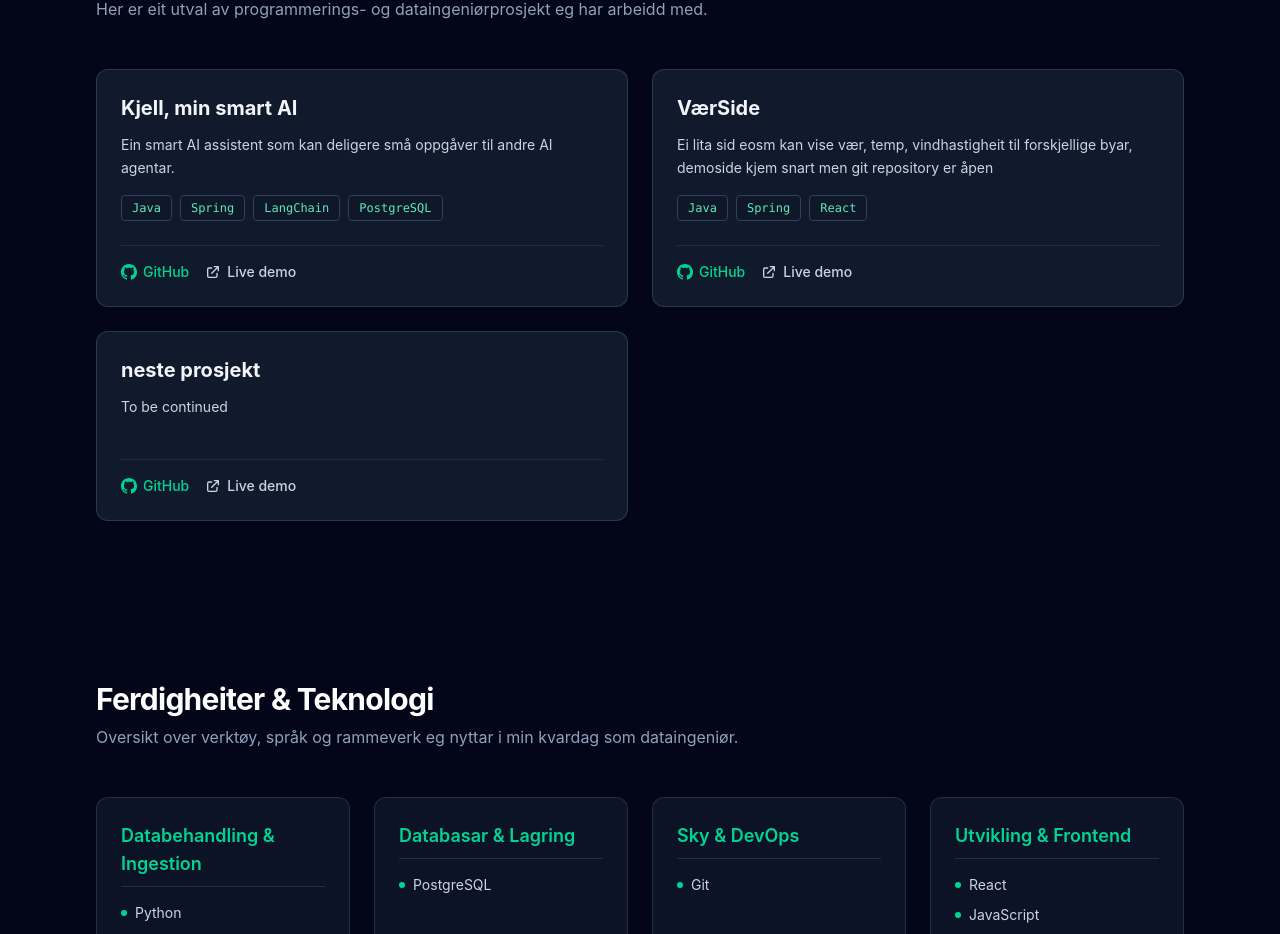
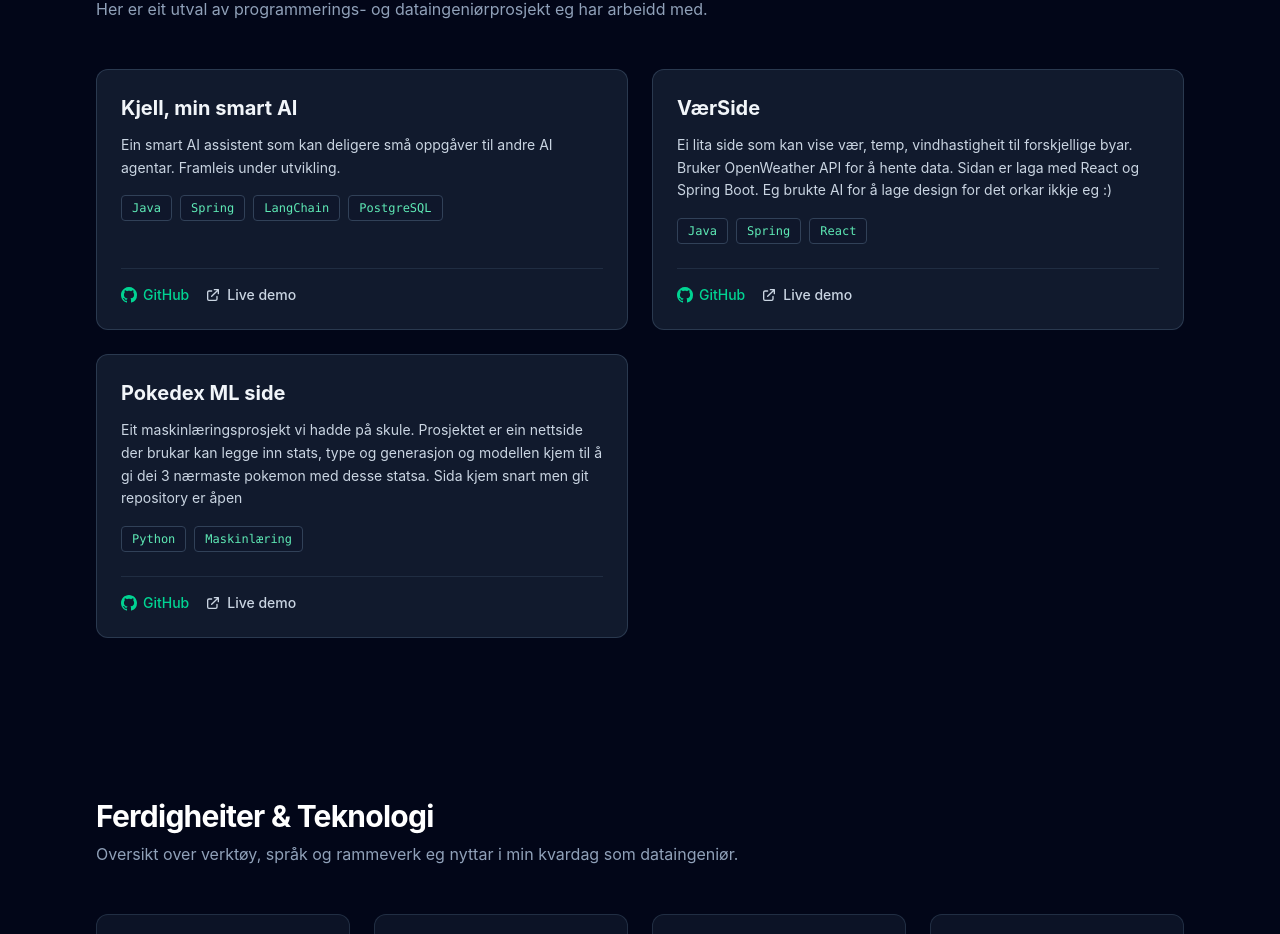
Before and after one commit to Toft30/Portfolio, a React (Vite) app in the folder react-portfolio/: page / in a window 1280 px wide. Shown: the part 980-1914 px from the top of the page. Built offline with nearby package versions, Linux system fonts and the light colour scheme.

Commit message:
satt inn demoside på værsida, og satt inn Ml prosjekt

```diff
--- a/react-portfolio/src/components/Project.jsx
+++ b/react-portfolio/src/components/Project.jsx
@@ -3,7 +3,7 @@ const projectsData = [
     id: 1,
     title: 'Kjell, min smart AI',
     description:
-       'Ein smart AI assistent som kan deligere små oppgåver til andre AI agentar.',
+       'Ein smart AI assistent som kan deligere små oppgåver til andre AI agentar. Framleis under utvikling.',
           techStack: ['Java', 'Spring', 'LangChain', 'PostgreSQL'],
           githubUrl: 'https://github.com/Toft30/AI-manager.git',
           demoUrl: '',
@@ -12,20 +12,19 @@ const projectsData = [
     id: 2,
     title: 'VærSide',
     description:
-      'Ei lita sid eosm kan vise vær, temp, vindhastigheit til forskjellige byar, demoside kjem snart men git repository er åpen',
+      'Ei lita side som kan vise vær, temp, vindhastigheit til forskjellige byar. Bruker OpenWeather API for å hente data. Sidan er laga med React og Spring Boot. Eg brukte AI for å lage design for det orkar ikkje eg :)',
     techStack: ['Java', 'Spring', 'React'],
     githubUrl: 'https://github.com/Toft30/VaerApp.git',
-    demoUrl: '',
+    demoUrl: 'https://toft30.github.io/VaerApp/',
   },
 
 {
     id: 3,
-    title: 'neste prosjekt',
+    title: 'Pokedex ML side',
     description:
-      'To be continued',
-    techStack: [],
-    githubUrl: '',
-    demoUrl: '',
+      'Eit maskinlæringsprosjekt vi hadde på skule. Prosjektet er ein nettside der brukar kan legge inn stats, type og generasjon og modellen kjem til å gi dei 3 nærmaste pokemon med desse statsa. Sida kjem snart men git repository er åpen',
+    techStack: ['Python ', 'Maskinlæring'],
+    githubUrl: 'https://github.com/Toft30/PokedexML',
   },
 ]
 
```
